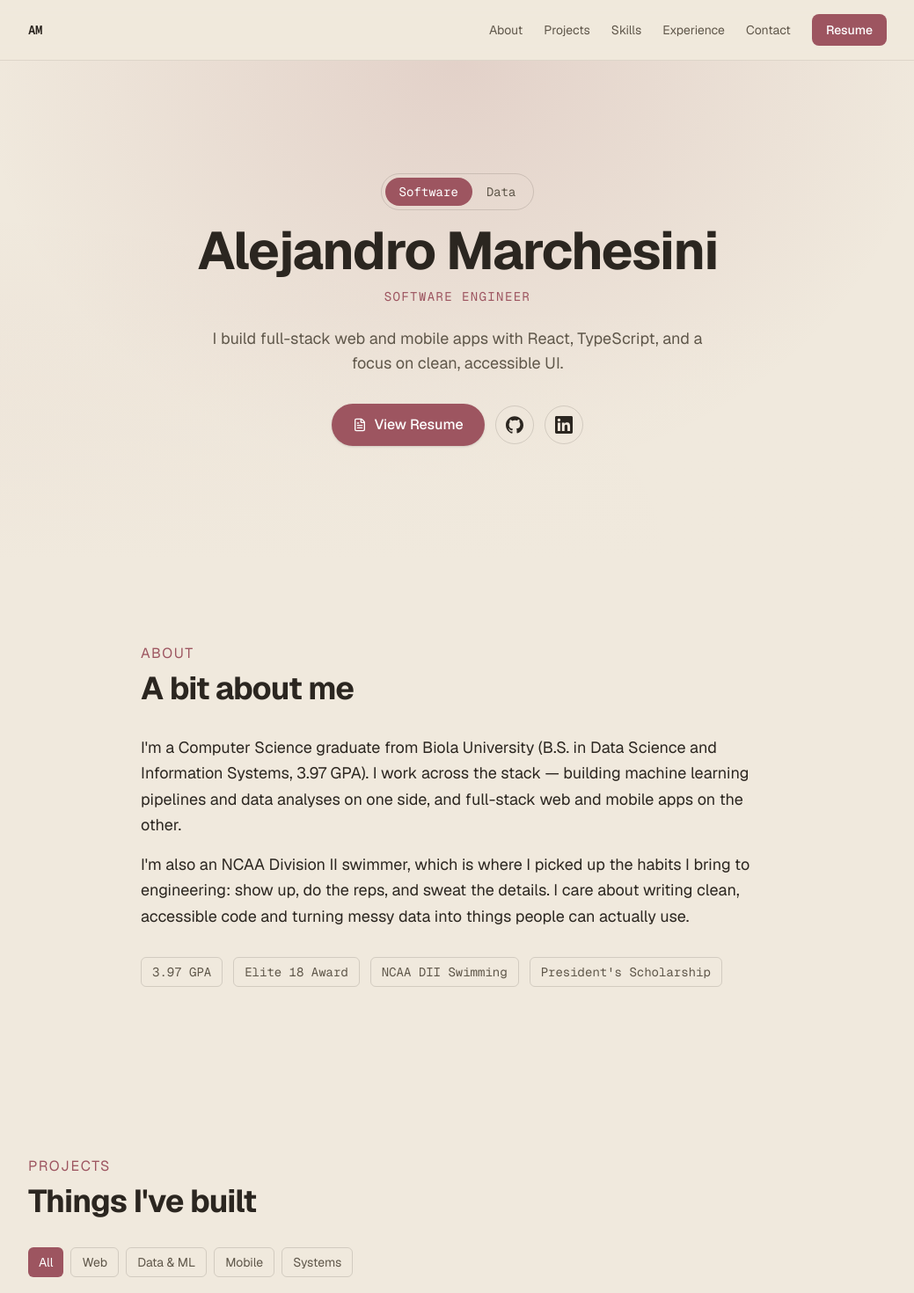
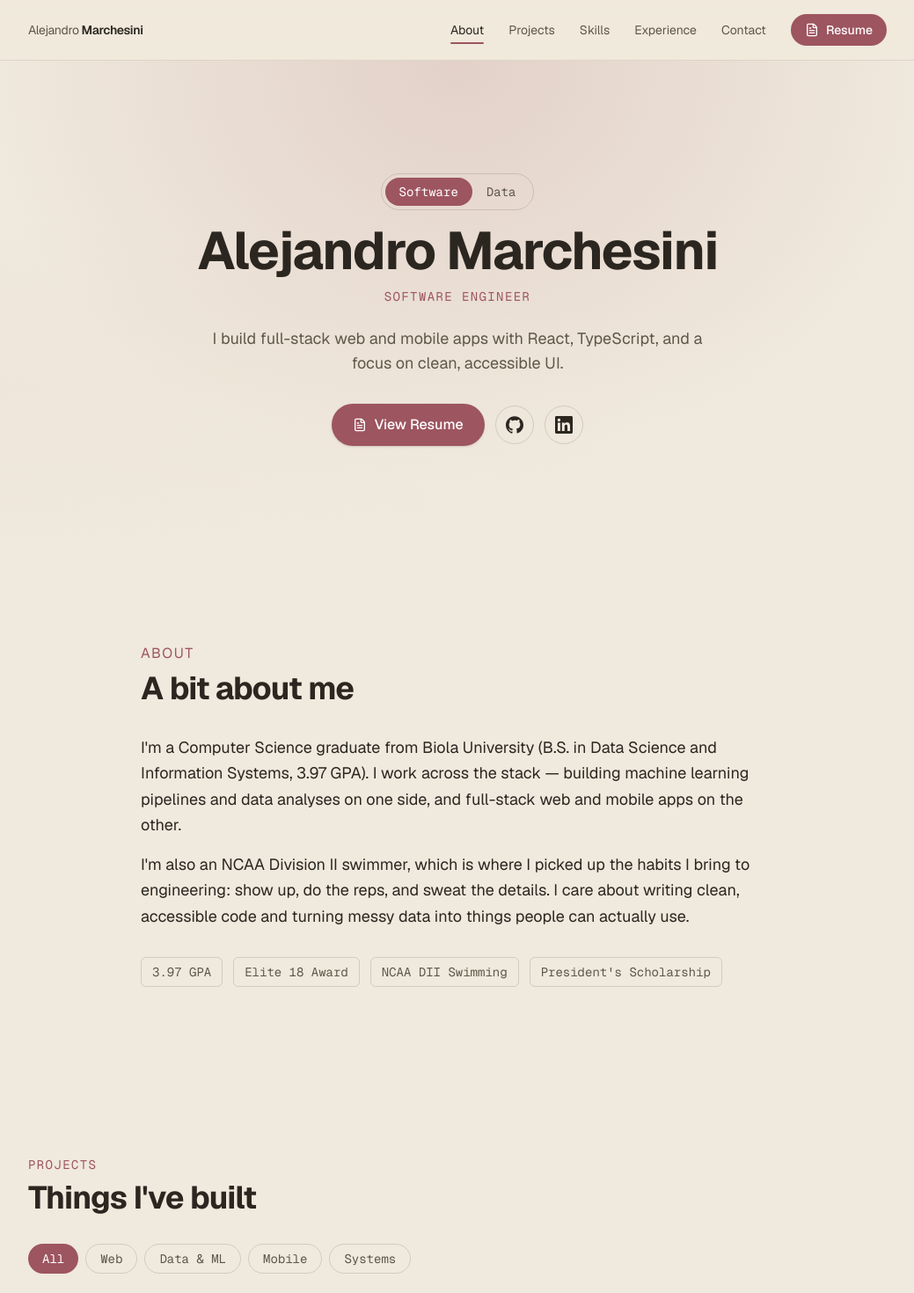
Before and after one commit to Alejandromarchesini12/portfolio-website, a Next.js app: page / in a window 1280 px wide. Shown: the top 1470 px of the page at 88% size, without its empty margins (120-1159 px from the left). Built offline with nearby package versions, Linux system fonts and the light colour scheme.

Commit message:
Polish: theme tokens, pill buttons, icons, and track-aware nav

```diff
--- a/src/app/layout.tsx
+++ b/src/app/layout.tsx
@@ -1,6 +1,7 @@
 import type { Metadata } from "next";
 import { Geist, Geist_Mono } from "next/font/google";
 import Nav from "@/components/Nav"
+import { TrackProvider } from "@/components/TrackProvider";
 import "./globals.css";
 
 const geistSans = Geist({
@@ -29,8 +30,10 @@ export default function RootLayout({
       className={`${geistSans.variable} ${geistMono.variable} h-full scroll-smooth scroll-pt-20 antialiased`}
     >
       <body className="min-h-full flex flex-col">
-        <Nav />
-        {children}
+        <TrackProvider>
+          <Nav />
+          {children}
+        </TrackProvider>
       </body>
     </html>
   );
--- a/src/components/Hero.tsx
+++ b/src/components/Hero.tsx
@@ -1,25 +1,13 @@
 // This Component is to Show the Hero section of the webiste with: name, title, resume (download or view), GitHub and LinkedIn links
 "use client";
 
-import { useState } from "react";
 import { FileText } from "lucide-react";
 import { GithubIcon, LinkedinIcon } from "./icons";
-
-const tracks = {
-    se: {
-        label: "Software Engineer",
-        tagline: "I build full-stack web and mobile apps with React, TypeScript, and a focus on clean, accessible UI.",
-        resume: "/Alejandro-Marchesini-Resume-SE.pdf",
-    },
-    ds: {
-        label: "Data Scientist / Data Analyst",
-        tagline: "I turn data into decisions | ML pipelines, feature engineering, and analysis teams can act on.",
-        resume: "/Alejandro-Marchesini-Resume-DS.pdf",
-    },
-};
+import { tracks } from "@/data/tracks";
+import { useTrack } from "./TrackProvider";
 
 export default function Hero() {
-    const [track, setTrack] = useState<"se" | "ds">("se");
+    const { track, setTrack } = useTrack();
     const current = tracks[track];
 
     return (
--- a/src/components/Nav.tsx
+++ b/src/components/Nav.tsx
@@ -1,73 +1,107 @@
 // This is file will contain the navigation bar the top of the portfolio
 "use client";
 
-import { useState } from "react";
+import { useEffect, useState } from "react";
+import { FileText, Menu, X } from "lucide-react";
+import { tracks } from "@/data/tracks";
+import { useTrack } from "./TrackProvider";
 
 const links = [
-    { label: "About", href:"#about"},
-    { label: "Projects", href:"#projects"},
-    { label: "Skills", href:"#skills"},
-    { label: "Experience", href:"#experience"},
-    { label: "Contact", href:"#contact"},
-]
+    { label: "About", href: "#about" },
+    { label: "Projects", href: "#projects" },
+    { label: "Skills", href: "#skills" },
+    { label: "Experience", href: "#experience" },
+    { label: "Contact", href: "#contact" },
+];
 
 export default function Nav() {
     // Tracks whether the mobile dropdown menu is open. Starts closed.
     const [open, setOpen] = useState(false);
+    // Tracks which section is currently in view, for the scroll-spy highlight.
+    const [active, setActive] = useState("");
+    // Resume button follows whichever track the Hero toggle has selected.
+    const { track } = useTrack();
+    const resume = tracks[track].resume;
+
+    // Scroll-spy: highlight the nav link for the section crossing mid-viewport.
+    useEffect(() => {
+        const sections = links
+            .map((link) => document.getElementById(link.href.slice(1)))
+            .filter((el): el is HTMLElement => el !== null);
+        if (sections.length === 0) return;
+
+        const observer = new IntersectionObserver(
+            (entries) => {
+                entries.forEach((entry) => {
+                    if (entry.isIntersecting) setActive(entry.target.id);
+                });
+            },
+            { rootMargin: "-45% 0px -50% 0px", threshold: 0 }
+        );
+
+        sections.forEach((section) => observer.observe(section));
+        return () => observer.disconnect();
+    }, []);
 
     return (
         /* Look for the nav bar here */
         <header className="sticky top-0 z-50 border-b border-foreground/10 bg-background/80 backdrop-blur">
             <nav className="mx-auto flex max-w-5xl items-center justify-between px-6 py-4">
                 {/* Logo / initials, links back to the top of the page */}
-                <a href="#home" className="font-mono text-sm font-semibold tracking-tight">
-                    AM
+                <a
+                    href="#home"
+                    aria-label="Alejandro Marchesini — back to top"
+                    className="whitespace-nowrap rounded-sm text-sm font-semibold tracking-tight transition hover:text-accent focus-visible:outline-none focus-visible:ring-2 focus-visible:ring-accent focus-visible:ring-offset-2 focus-visible:ring-offset-background"
+                >
+                    <span className="font-normal text-muted">Alejandro</span> Marchesini
                 </a>
                 {/* Loop to display all the options for the navigation bar */}
-            <div className="hidden items-center gap-6 sm:flex">
-                {links.map((link) => (
+                <div className="hidden items-center gap-7 sm:flex">
+                    {links.map((link) => {
+                        const isActive = active === link.href.slice(1);
+                        return (
                             <a
                                 key={link.href}
                                 href={link.href}
-                        className="text-sm text-muted transition hover:text-foreground"
+                                aria-current={isActive ? "true" : undefined}
+                                className={`relative text-sm transition-colors after:absolute after:-bottom-1.5 after:left-0 after:h-[2px] after:w-full after:origin-left after:rounded-full after:bg-accent after:transition-transform after:duration-300 hover:text-foreground hover:after:scale-x-100 focus-visible:outline-none focus-visible:text-foreground ${
+                                    isActive
+                                        ? "text-foreground after:scale-x-100"
+                                        : "text-muted after:scale-x-0"
+                                }`}
                             >
                                 {link.label}
                             </a>
-                ))}
-             {/* Always-visible resume button (currently points to the SE resume) */}
+                        );
+                    })}
+                    {/* Always-visible resume button, tied to the Hero's track toggle */}
                     <a
-                href="/Alejandro-Marchesini-Resume-SE.pdf"
+                        href={resume}
                         target="_blank"
                         rel="noopener noreferrer"
-                className="rounded-lg bg-accent px-4 py-2 text-sm font-medium text-white transition hover:opacity-90"
+                        className="inline-flex items-center gap-2 rounded-full bg-accent px-4 py-2 text-sm font-medium text-white transition hover:opacity-90 focus-visible:outline-none focus-visible:ring-2 focus-visible:ring-accent focus-visible:ring-offset-2 focus-visible:ring-offset-background"
                     >
+                        <FileText className="h-4 w-4" aria-hidden="true" />
                         Resume
                     </a>
                 </div>
 
-            {/* HAMBURGER button: shown only on phones (sm:hidden). Flips the menu open/closed. The icon swaps between an X and bars. */}
+                {/* HAMBURGER button: shown only on phones (sm:hidden). Flips the menu open/closed. */}
                 <button
                     onClick={() => setOpen((prev) => !prev)}
-                className="text-foreground sm:hidden"
+                    className="rounded-md p-1 text-foreground transition hover:text-accent focus-visible:outline-none focus-visible:ring-2 focus-visible:ring-accent focus-visible:ring-offset-2 focus-visible:ring-offset-background sm:hidden"
                     aria-label="Toggle menu"
                     aria-expanded={open}
                 >
                     {open ? (
-                    <svg width="24" height="24" viewBox="0 0 24 24" fill="none" stroke="currentColor" strokeWidth="2">
-                        <line x1="18" y1="6" x2="6" y2="18" />
-                        <line x1="6" y1="6" x2="18" y2="18" />
-                    </svg>
+                        <X className="h-6 w-6" aria-hidden="true" />
                     ) : (
-                    <svg width="24" height="24" viewBox="0 0 24 24" fill="none" stroke="currentColor" strokeWidth="2">
-                        <line x1="3" y1="6" x2="21" y2="6" />
-                        <line x1="3" y1="12" x2="21" y2="12" />
-                        <line x1="3" y1="18" x2="21" y2="18" />
-                    </svg>
+                        <Menu className="h-6 w-6" aria-hidden="true" />
                     )}
                 </button>
             </nav>
             {/* MOBILE dropdown: only rendered when open is true, only visible on phones. Tapping any link closes the menu via setOpen(false). */}
-            { open && (
+            {open && (
                 <div className="border-t border-foreground/10 sm:hidden">
                     <div className="flex flex-col gap-1 px-6 py-4">
                         {links.map((link) => (
@@ -75,22 +109,25 @@ export default function Nav() {
                                 key={link.href}
                                 href={link.href}
                                 onClick={() => setOpen(false)}
-                                className="py-2 text-sm text-muted transition hover:text-foreground">
+                                className="py-2 text-sm text-muted transition hover:text-foreground"
+                            >
                                 {link.label}
                             </a>
                         ))}
-                        {/* Adding the Resume options for the viewers - Data Science*/}
+                        {/* Resume option follows the selected track too */}
                         <a
-                            href="/Alejandro-Marchesini-Resume-SE.pdf"
+                            href={resume}
                             target="_blank"
                             rel="noopener noreferrer"
                             onClick={() => setOpen(false)}
-                            className="mt-2 rounded-lg bg-accent px-4 py-2 text-center text-sm font-medium text-white transition hover:opacity-90">
+                            className="mt-2 inline-flex items-center justify-center gap-2 rounded-full bg-accent px-4 py-2 text-center text-sm font-medium text-white transition hover:opacity-90"
+                        >
+                            <FileText className="h-4 w-4" aria-hidden="true" />
                             Resume
                         </a>
                     </div>
                 </div>
             )}
         </header>
-    )
+    );
 }
--- a/src/components/Projects.tsx
+++ b/src/components/Projects.tsx
@@ -16,22 +16,22 @@ export default function Projects() {
 
     return (
         <section id="projects" className="mx-auto max-w-5xl px-6 py-24">
-            <p className="font-mon text-md uppercase tracking-widest text-accent">
+            <p className="font-mono text-sm uppercase tracking-widest text-accent">
                 Projects
             </p>
             <h2 className="mt-2 text-md font-bold tracking-tight sm:text-4xl">
                 Things I've built
             </h2>
             {/* Creating the filter buttons */}
-            <div className="mt-8 flex flex-wrap gap-2 font-mon text-sm">
+            <div className="mt-8 flex flex-wrap gap-2 font-mono text-sm">
                 {filters.map((filter) => (
-                    < button
+                    <button
                     key={filter}
                     onClick={() => setActiveFilter(filter)}
-                    className={`rounded-md px-3 py-1.5 transition ${
+                    className={`rounded-full px-4 py-1.5 transition focus-visible:outline-none focus-visible:ring-2 focus-visible:ring-accent focus-visible:ring-offset-2 focus-visible:ring-offset-background ${
                         activeFilter === filter
                         ? "bg-accent text-white"
-                        : "border border-foreground/15 text-muted hover:text-foreground"
+                        : "border border-foreground/15 text-muted hover:border-foreground/40 hover:text-foreground"
                     }`}
                     >
                         {filter}
@@ -50,7 +50,7 @@ export default function Projects() {
                             href={project.demo}
                             target="_blank"
                             rel="noopener noreferrer"
-                            className="absolute right-3 top-3 z-10 rounded-md border border-foreground/15 bg-background/80 px-3 py-1.5 font-mono text-xs backdrop-blur transition hover:border-accent hover:bg-accent hover:text-white"
+                            className="absolute right-3 top-3 z-10 rounded-full border border-foreground/15 bg-background/80 px-3 py-1.5 font-mono text-xs backdrop-blur transition hover:border-accent hover:bg-accent hover:text-white focus-visible:outline-none focus-visible:ring-2 focus-visible:ring-accent focus-visible:ring-offset-2 focus-visible:ring-offset-background"
                             >
                                 Demo →
                             </a>
@@ -90,7 +90,7 @@ export default function Projects() {
                                 {project.tech.map((tech) => (
                                     <li
                                     key={tech}
-                                    className="rounded-md bg-foreground/5 px-2 py-1 font-mono text-xs text-muted"
+                                    className="rounded-full bg-foreground/5 px-2.5 py-1 font-mono text-xs text-muted"
                                     >
                                         {tech}
                                     </li>
--- /dev/null
+++ b/src/components/TrackProvider.tsx
@@ -0,0 +1,31 @@
+// Shares the selected "track" (Software vs Data) across the app.
+// The Hero toggle sets it; the Nav Resume button reads it so it always
+// points at the resume matching whichever track the visitor selected.
+"use client";
+
+import { createContext, useContext, useState } from "react";
+import type { Track } from "@/data/tracks";
+
+type TrackContextValue = {
+    track: Track;
+    setTrack: (track: Track) => void;
+};
+
+const TrackContext = createContext<TrackContextValue | null>(null);
+
+export function TrackProvider({ children }: { children: React.ReactNode }) {
+    const [track, setTrack] = useState<Track>("se");
+    return (
+        <TrackContext.Provider value={{ track, setTrack }}>
+            {children}
+        </TrackContext.Provider>
+    );
+}
+
+export function useTrack() {
+    const ctx = useContext(TrackContext);
+    if (!ctx) {
+        throw new Error("useTrack must be used within a TrackProvider");
+    }
+    return ctx;
+}
--- /dev/null
+++ b/src/data/tracks.ts
@@ -0,0 +1,23 @@
+// Shared "track" definitions for the Software vs Data toggle.
+// Lives here (not inside Hero) so both Hero and Nav can read the same
+// labels, taglines, and resume paths from a single source of truth.
+
+export type Track = "se" | "ds";
+
+export const tracks: Record<
+    Track,
+    { label: string; tagline: string; resume: string }
+> = {
+    se: {
+        label: "Software Engineer",
+        tagline:
+            "I build full-stack web and mobile apps with React, TypeScript, and a focus on clean, accessible UI.",
+        resume: "/Alejandro-Marchesini-Resume-SE.pdf",
+    },
+    ds: {
+        label: "Data Scientist / Data Analyst",
+        tagline:
+            "I turn data into decisions | ML pipelines, feature engineering, and analysis teams can act on.",
+        resume: "/Alejandro-Marchesini-Resume-DS.pdf",
+    },
+};
```
Lines whose indentation alone changed are shown as unchanged.
